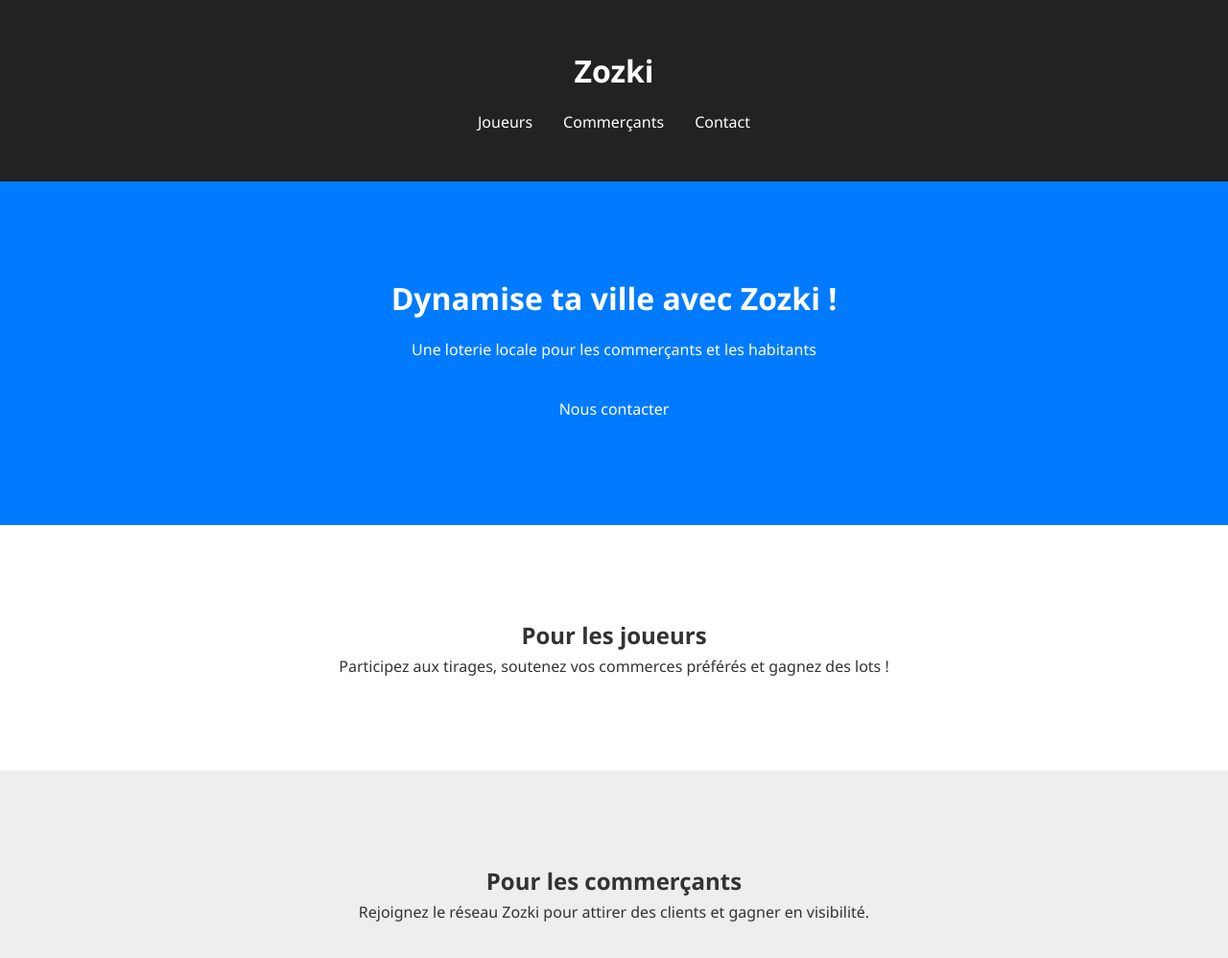
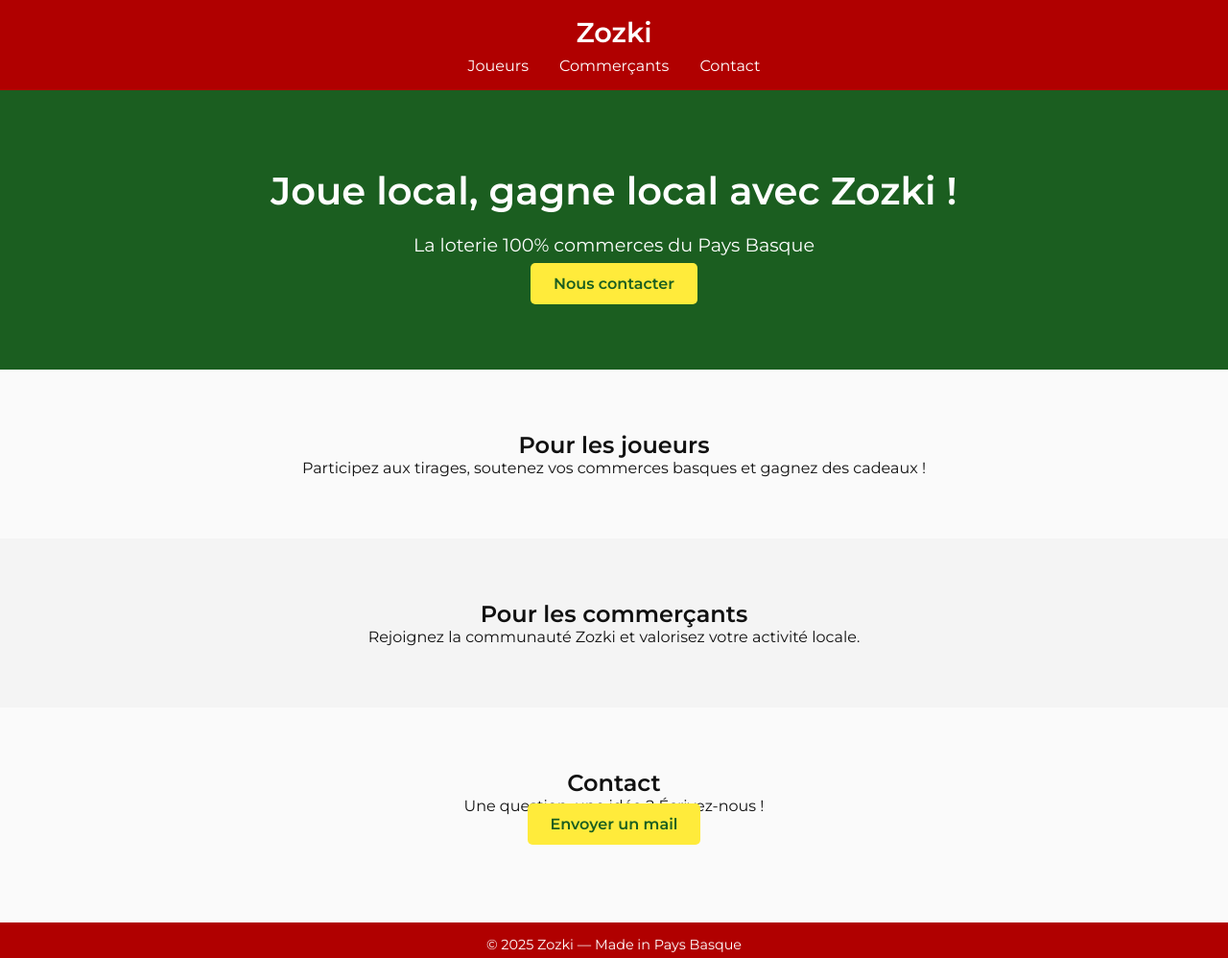
Before and after one commit to Brabusama/Zozki-Landing-Clean, a plain HTML site: page index.html in a window 1280 px wide. Shown: the top 998 px of the page at 96% size. Drawn offline with Linux system fonts and the light colour scheme.

Commit message:
Add files via upload

```diff
--- a/index.html
+++ b/index.html
@@ -1,58 +1,45 @@
 <!DOCTYPE html>
 <html lang="fr">
 <head>
-  <meta charset="UTF-8" />
-  <meta name="viewport" content="width=device-width, initial-scale=1.0" />
-  <title>Zozki App</title>
+  <meta charset="UTF-8" /><meta name="viewport" content="width=device-width,initial-scale=1.0"/>
+  <title>Zozki - Loterie Locale</title>
   <link rel="stylesheet" href="styles.css" />
 </head>
 <body>
-  <header class="header">
-    <div class="container">
-      <h1>Zozki</h1>
-      <nav>
+  <header class="header"><div class="container">
+    <h1 class="logo">Zozki</h1>
+    <nav class="nav">
       <a href="#joueurs">Joueurs</a>
       <a href="#commercants">Commerçants</a>
       <a href="#contact">Contact</a>
     </nav>
-    </div>
-  </header>
+  </div></header>
 
-  <section class="hero">
-    <div class="container">
-      <h2>Dynamise ta ville avec Zozki !</h2>
-      <p>Une loterie locale pour les commerçants et les habitants</p>
+  <section class="hero"><div class="container">
+    <h2>Joue local, gagne local avec Zozki !</h2>
+    <p>La loterie 100% commerces du Pays Basque</p>
     <a href="#contact" class="btn">Nous contacter</a>
-    </div>
-  </section>
+  </div></section>
 
-  <section id="joueurs" class="section">
-    <div class="container">
+  <section id="joueurs" class="section"><div class="container">
     <h2>Pour les joueurs</h2>
-      <p>Participez aux tirages, soutenez vos commerces préférés et gagnez des lots !</p>
-    </div>
-  </section>
+    <p>Participez aux tirages, soutenez vos commerces basques et gagnez des cadeaux !</p>
+  </div></section>
 
-  <section id="commercants" class="section alt">
-    <div class="container">
+  <section id="commercants" class="section alt"><div class="container">
     <h2>Pour les commerçants</h2>
-      <p>Rejoignez le réseau Zozki pour attirer des clients et gagner en visibilité.</p>
-    </div>
-  </section>
+    <p>Rejoignez la communauté Zozki et valorisez votre activité locale.</p>
+  </div></section>
 
-  <section id="contact" class="section">
-    <div class="container">
+  <section id="contact" class="section"><div class="container">
     <h2>Contact</h2>
-      <p>Une question, une idée ? Envoyez-nous un mail !</p>
+    <p>Une question, une idée ? Écrivez-nous !</p>
     <a href="mailto:contact@zozki.app" class="btn">Envoyer un mail</a>
-    </div>
-  </section>
+  </div></section>
 
-  <footer class="footer">
-    <div class="container">
-      <p>&copy; 2025 Zozki - Tous droits réservés</p>
-    </div>
-  </footer>
+  <footer class="footer"><div class="container">
+    <p>&copy; 2025 Zozki — Made in Pays Basque</p>
+  </div></footer>
 
   <script src="script.js"></script>
 </body>
--- a/script.js
+++ b/script.js
@@ -1,2 +1,10 @@
-// Zozki App JS - Ajoutez vos scripts ici
-console.log('Zozki App loaded.');
+// Zozki - Animation au scroll
+document.addEventListener('DOMContentLoaded', () => {
+  const sections = document.querySelectorAll('.section');
+  const observer = new IntersectionObserver(entries => {
+    entries.forEach(entry => {
+      if(entry.isIntersecting) entry.target.classList.add('visible');
+    });
+  }, { threshold: 0.2 });
+  sections.forEach(s => observer.observe(s));
+});
--- a/styles.css
+++ b/styles.css
@@ -1,85 +1,87 @@
-* {
-  box-sizing: border-box;
-  margin: 0;
-  padding: 0;
-}
+@import url('https://fonts.googleapis.com/css2?family=Montserrat:wght@400;600&display=swap');
 
-body {
-  font-family: 'Segoe UI', sans-serif;
-  line-height: 1.6;
-  background: #f9f9f9;
-  color: #333;
-  scroll-behavior: smooth;
-}
-
-.container {
-  width: 90%;
-  max-width: 1000px;
-  margin: auto;
-  padding: 2em 0;
-}
+* { margin:0; padding:0; box-sizing:border-box; }
+body { font-family:'Montserrat',sans-serif; color:#111; scroll-behavior:smooth; background:#fafafa; }
+.container { width:90%; max-width:1100px; margin:auto; }
 
 .header {
-  background: #222;
-  color: #fff;
-  padding: 1em 0;
+  background:#b00000;
+  padding:1em 0;
+  position:sticky;
+  top:0;
+  z-index:100;
 }
-
-.header h1 {
-  text-align: center;
-  margin-bottom: 0.5em;
+.logo {
+  color:#fff;
+  font-size:1.8em;
+  font-weight:600;
+  text-align:center;
 }
-
-.header nav {
-  display: flex;
-  justify-content: center;
-  gap: 2em;
+.nav {
+  display:flex;
+  justify-content:center;
+  gap:2em;
+  margin-top:0.5em;
 }
-
-.header nav a {
-  color: white;
-  text-decoration: none;
+.nav a {
+  color:white;
+  text-decoration:none;
+  font-weight:500;
+}
+.nav a:hover {
+  opacity:0.8;
 }
 
 .hero {
-  background: #007BFF;
-  color: white;
-  text-align: center;
-  padding: 4em 2em;
+  background:#1b5e20;
+  color:white;
+  text-align:center;
+  padding:5em 2em;
 }
-
 .hero h2 {
-  font-size: 2em;
-  margin-bottom: 0.5em;
+  font-size:2.5em;
+  margin-bottom:0.5em;
+}
+.hero p {
+  font-size:1.2em;
+  margin-bottom:1em;
+}
+.btn {
+  background:#ffeb3b;
+  color:#1b5e20;
+  text-decoration:none;
+  padding:0.75em 1.5em;
+  border-radius:5px;
+  font-weight:600;
+}
+.btn:hover {
+  opacity:0.9;
 }
 
 .section {
-  padding: 4em 2em;
-  text-align: center;
-  background: #fff;
+  padding:4em 2em;
+  text-align:center;
+  opacity:0;
+  transform:translateY(30px);
+  transition:opacity 0.8s ease, transform 0.8s ease;
 }
-
 .section.alt {
-  background: #eee;
+  background:#f4f4f4;
 }
-
-.btn {
-  display: inline-block;
-  margin-top: 1.5em;
-  padding: 0.75em 2em;
-  background: #007BFF;
-  color: white;
-  text-decoration: none;
-  border-radius: 5px;
-}
-
-.btn:hover {
-  background: #0056b3;
+.section.visible {
+  opacity:1;
+  transform:translateY(0);
 }
 
 .footer {
-  background: #222;
-  color: white;
-  text-align: center;
-  padding: 1em 0;
+  background:#b00000;
+  color:white;
+  text-align:center;
+  padding:1em 0;
+  margin-top:2em;
+  font-size:0.9em;
 }
+@media(max-width:768px){
+  .hero h2 { font-size:1.8em; }
+  .nav { flex-direction:column; gap:1em; }
+}
```
Lines whose indentation alone changed are shown as unchanged.
